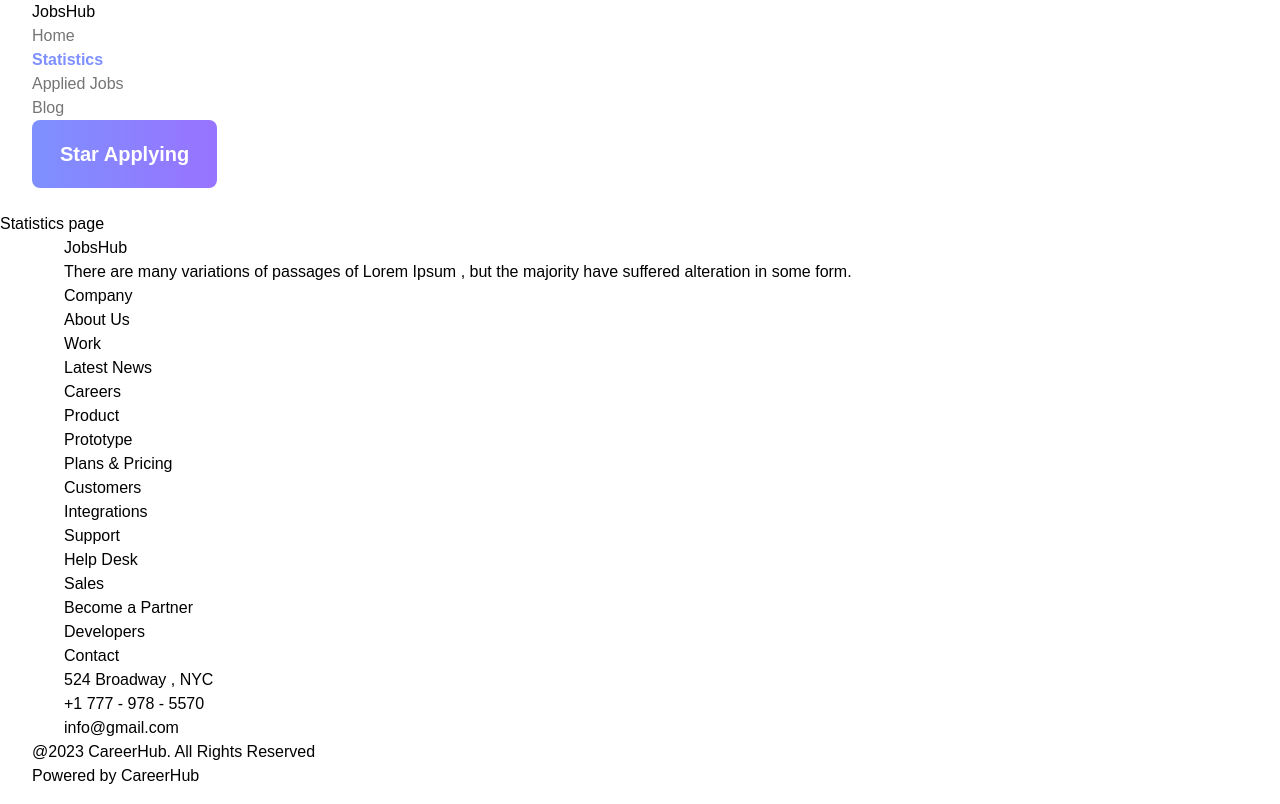
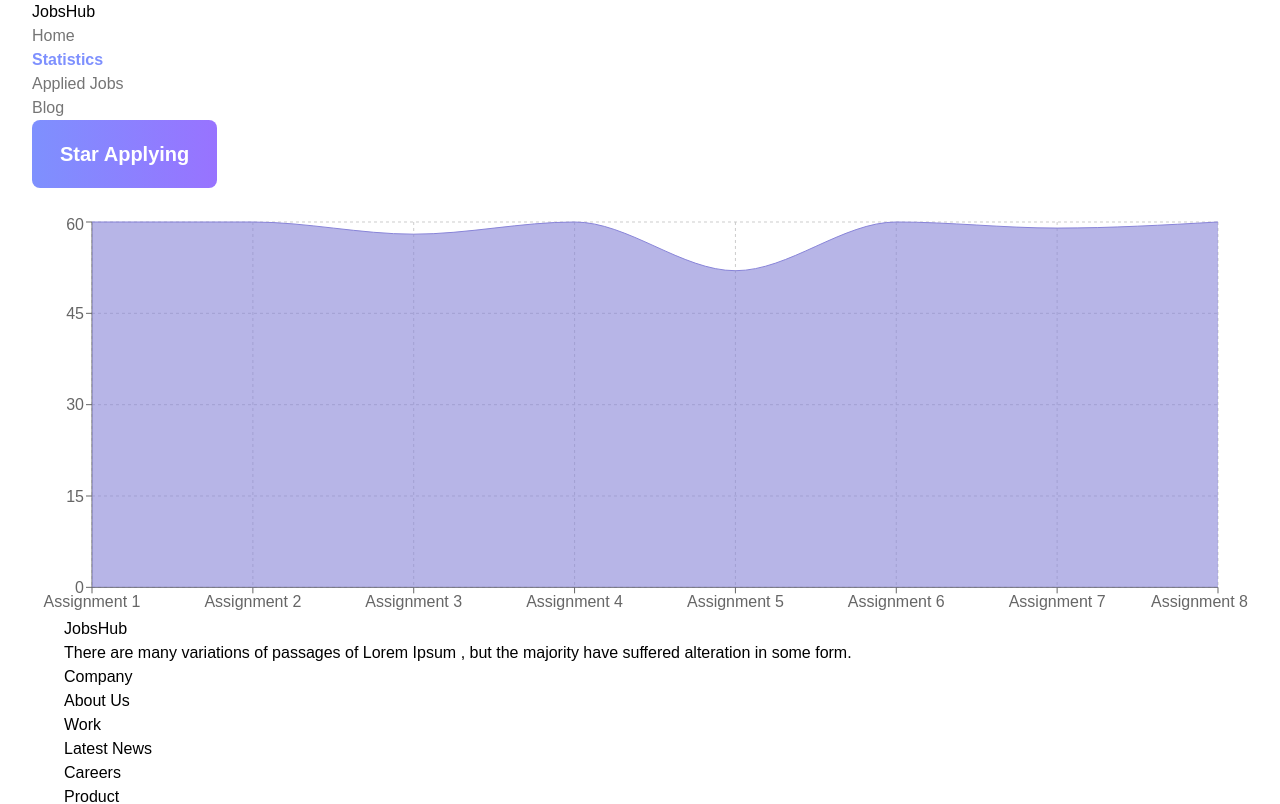
Before and after one commit to salimakhond/JobsHub_Starter, a React (Vite) app: page /statistics in a window 1280 px wide. Shown: the top 804 px of the page. Built offline with nearby package versions, Linux system fonts and the light colour scheme.

Commit message:
statics page added

```diff
--- a/package.json
+++ b/package.json
@@ -16,6 +16,7 @@
     "react-dom": "^18.2.0",
     "react-hot-toast": "^2.4.0",
     "react-router-dom": "^6.10.0",
+    "recharts": "^2.5.0",
     "sort-by": "^1.2.0"
   },
   "devDependencies": {
--- /dev/null
+++ b/public/assignmentData.json
@@ -0,0 +1,42 @@
+[
+    {
+        "id": 1,
+        "name": "Assignment 1",
+        "mark": 60
+    },
+    {
+        "id": 2,
+        "name": "Assignment 2",
+        "mark": 60
+    },
+    {
+        "id": 3,
+        "name": "Assignment 3",
+        "mark": 58
+    },
+    {
+        "id": 4,
+        "name": "Assignment 4",
+        "mark": 60
+    },
+    {
+        "id": 5,
+        "name": "Assignment 5",
+        "mark": 52
+    },
+    {
+        "id": 6,
+        "name": "Assignment 6",
+        "mark": 60
+    },
+    {
+        "id": 7,
+        "name": "Assignment 7",
+        "mark": 59
+    },
+    {
+        "id": 8,
+        "name": "Assignment 8",
+        "mark": 60
+    }
+]
--- a/src/component/Blog/Blog.jsx
+++ b/src/component/Blog/Blog.jsx
@@ -2,9 +2,7 @@ import React from 'react';
 
 const Blog = () => {
     return (
-        <div>
-            <h2>Blog page</h2>
-        </div>
+        <div><h2>blog</h2></div>
     );
 };
 
--- a/src/component/Home/Home.jsx
+++ b/src/component/Home/Home.jsx
@@ -15,6 +15,7 @@ const Home = () => {
 
 
     const features = useLoaderData();
+    const [seeAll, setSeeALl] = useState(false);
 
     return (
         <div>
@@ -38,7 +39,12 @@ const Home = () => {
                 </div>
                 <div className='grid lg:grid-cols-2 gap-6'>
                     {
-                        features.map(feature => <Features key={feature.id} feature={feature}></Features>)
+                        features.slice(0, seeAll ? 6 : 4).map(feature => <Features key={feature.id} feature={feature}></Features>)
+                    }
+                </div>
+                <div className='text-center mt-8'>
+                    {!seeAll &&
+                        <button onClick={setSeeALl} className='btn-primary'>See All Jobs</button>
                     }
                 </div>
             </div>
--- a/src/component/JobDetails/JobDetails.jsx
+++ b/src/component/JobDetails/JobDetails.jsx
@@ -22,7 +22,7 @@ const JobDetails = () => {
 
     const handleAddToCart = featureDetails => {
         addToDb(featureDetails.id);
-        toast.success('Product Added!', { autoClose: 500 })
+        toast.success('Apply Done!', { autoClose: 500 })
     }
 
 
--- a/src/component/Statistics/Statistics.jsx
+++ b/src/component/Statistics/Statistics.jsx
@@ -1,9 +1,34 @@
 import React from 'react';
+import { useLoaderData } from 'react-router-dom';
+import { AreaChart, Area, XAxis, YAxis, CartesianGrid, Tooltip, ResponsiveContainer, Line } from 'recharts';
+
 
 const Statistics = () => {
+
+    const data = useLoaderData();
+
     return (
-        <div>
-            <h2>Statistics page</h2>
+        <div className='container my-16 md:my-24 lg:my-32'>
+            <ResponsiveContainer width='100%' aspect={3}>
+                <AreaChart
+                    width={1280}
+                    height={400}
+                    data={data}
+                    margin={{
+                        top: 10,
+                        right: 30,
+                        left: 0,
+                        bottom: 0
+                    }}
+                    className='w-full'
+                >
+                    <CartesianGrid strokeDasharray="3 3" />
+                    <XAxis dataKey="name" />
+                    <YAxis />
+                    <Tooltip />
+                    <Area type="monotone" dataKey="mark" stroke="#8884d8" fill="#8884d8" />
+                </AreaChart>
+            </ResponsiveContainer>
         </div>
     );
 };
--- a/src/main.jsx
+++ b/src/main.jsx
@@ -32,7 +32,8 @@ const router = createBrowserRouter([
       },
       {
         path: 'statistics',
-        element: <Statistics></Statistics>
+        element: <Statistics></Statistics>,
+        loader:  () => fetch('/assignmentData.json')
       },
       {
         path: 'appliedJobs',
```
Also changed, not shown: 1 other file (tests, documents, lock files or other folders).
